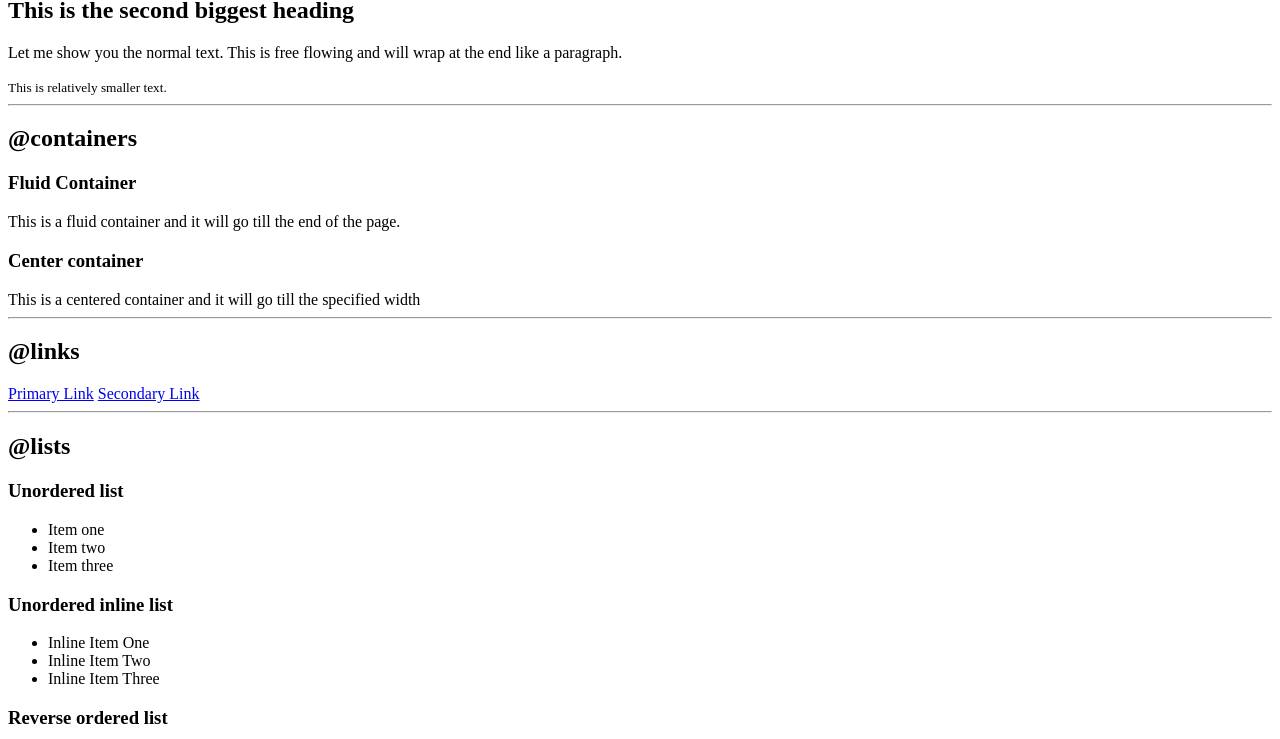
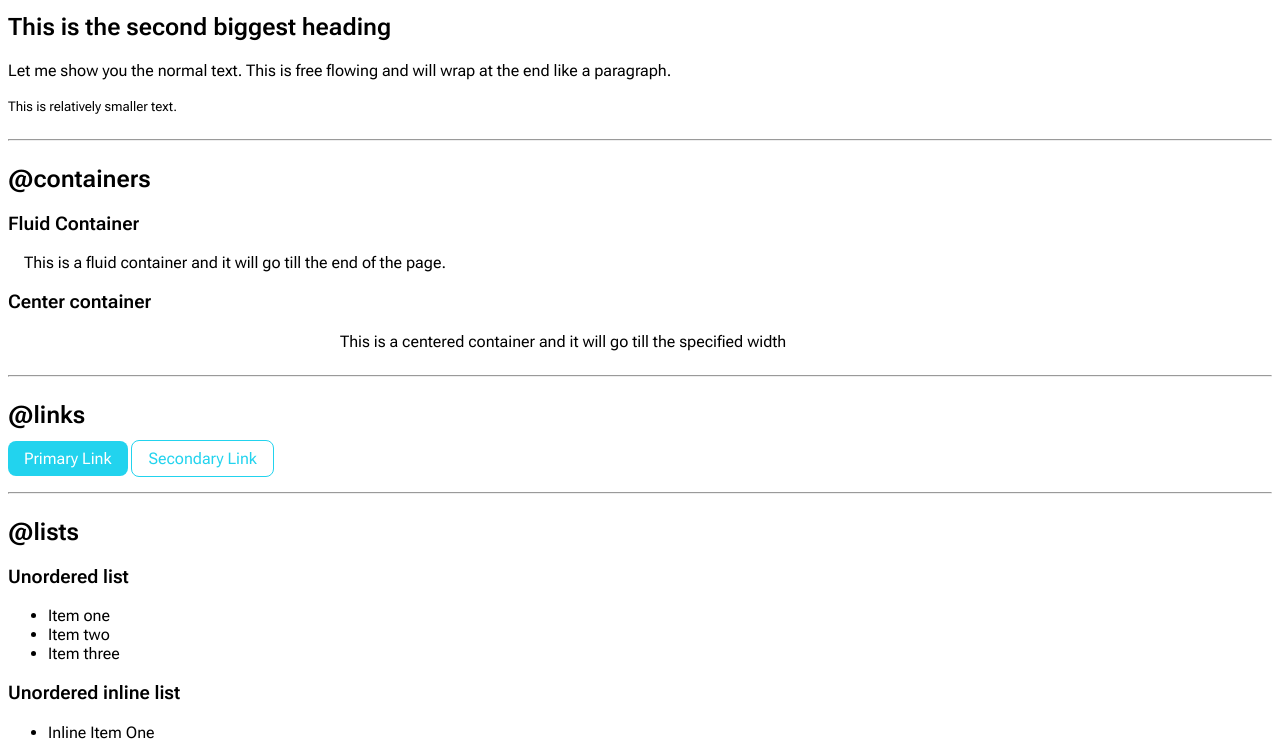
Before and after one commit to amannpatel/neogcamp-lesson-3, a plain HTML site: page index.html in a window 1280 px wide. Shown: the part 246-985 px from the top of the page. Drawn offline with Linux system fonts and the light colour scheme.

Commit message:
style: container and links

```diff
--- a/index.html
+++ b/index.html
@@ -3,6 +3,7 @@
   <head>
     <meta charset="UTF-8" />
     <meta name="viewport" content="width=device-width, initial-scale=1.0" />
+    <link rel="stylesheet" href="style.css" />
     <title>Component Library</title>
   </head>
   <body>
@@ -28,19 +29,19 @@
     <h2>@containers</h2>
 
     <h3>Fluid Container</h3>
-    <div>
+    <div class="container">
       This is a fluid container and it will go till the end of the page.
     </div>
 
     <h3>Center container</h3>
-    <div>
+    <div class="container container-center">
       This is a centered container and it will go till the specified width
     </div>
     <hr />
 
     <h2>@links</h2>
-    <a href="/">Primary Link</a>
-    <a href="/">Secondary Link</a>
+    <a class="link link-primary" href="/">Primary Link</a>
+    <a class="link link-secondary" href="/">Secondary Link</a>
     <hr />
 
     <h2>@lists</h2>
--- /dev/null
+++ b/style.css
@@ -0,0 +1,41 @@
+@import url("https://fonts.googleapis.com/css2?family=Roboto+Flex:opsz,wght@8..144,300;8..144,400;8..144,500;8..144,600&family=Roboto:wght@300;400;500&display=swap");
+
+:root {
+  --primary-color: #22d3ee;
+}
+
+body {
+  font-family: "Roboto", sans-serif;
+  font-family: "Roboto Flex", sans-serif;
+}
+
+hr {
+  margin: 1.5rem 0rem;
+}
+
+/* Container */
+.container {
+  padding: 0rem 1rem;
+}
+
+.container-center {
+  max-width: 600px;
+  margin: auto;
+}
+
+/* Links */
+.link {
+  text-decoration: none;
+  padding: 0.5rem 1rem;
+}
+.link-primary {
+  background-color: var(--primary-color);
+  border-radius: 0.5rem;
+  color: #fff;
+}
+
+.link-secondary {
+  color: var(--primary-color);
+  border-radius: 0.5rem;
+  border: 1px solid var(--primary-color);
+}
```
